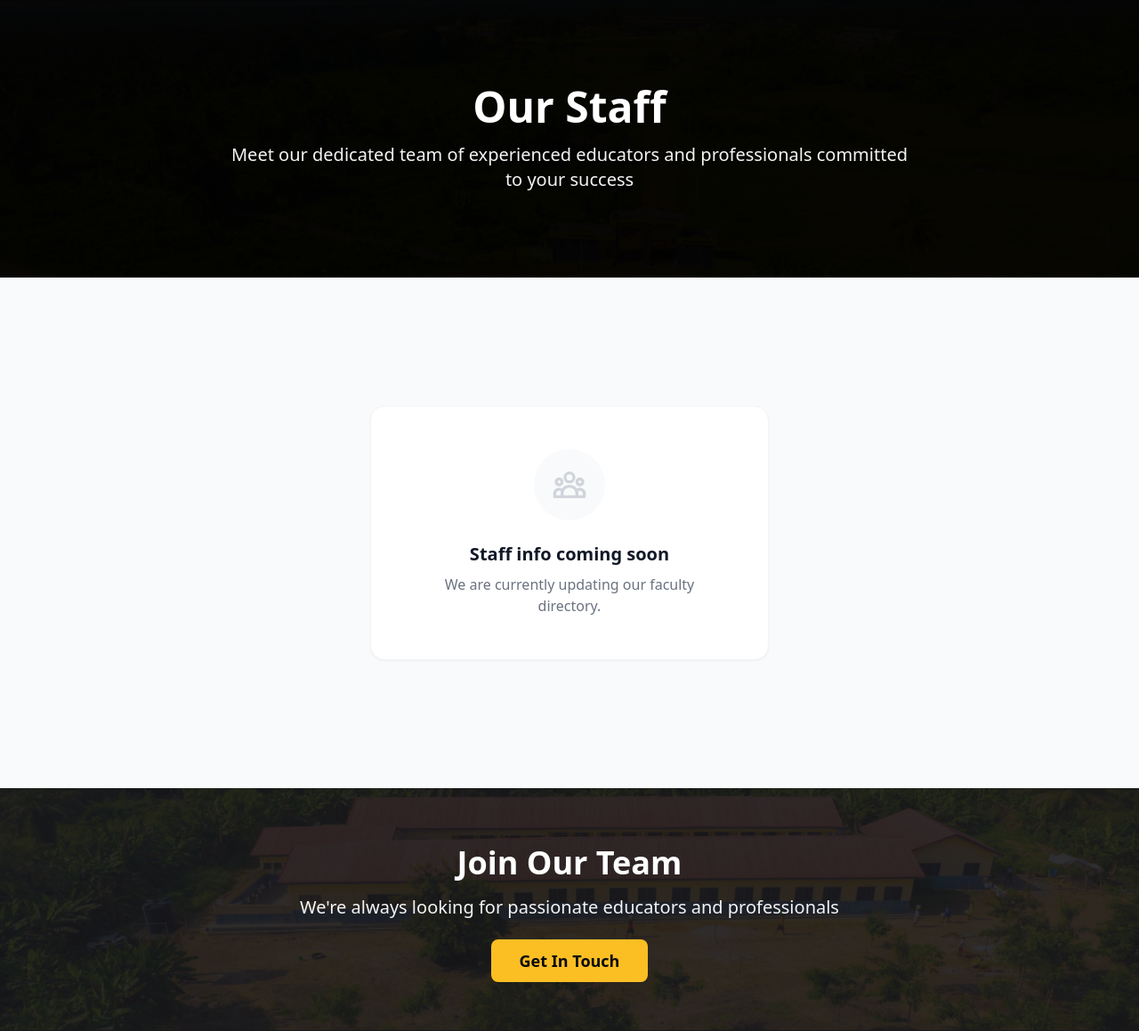
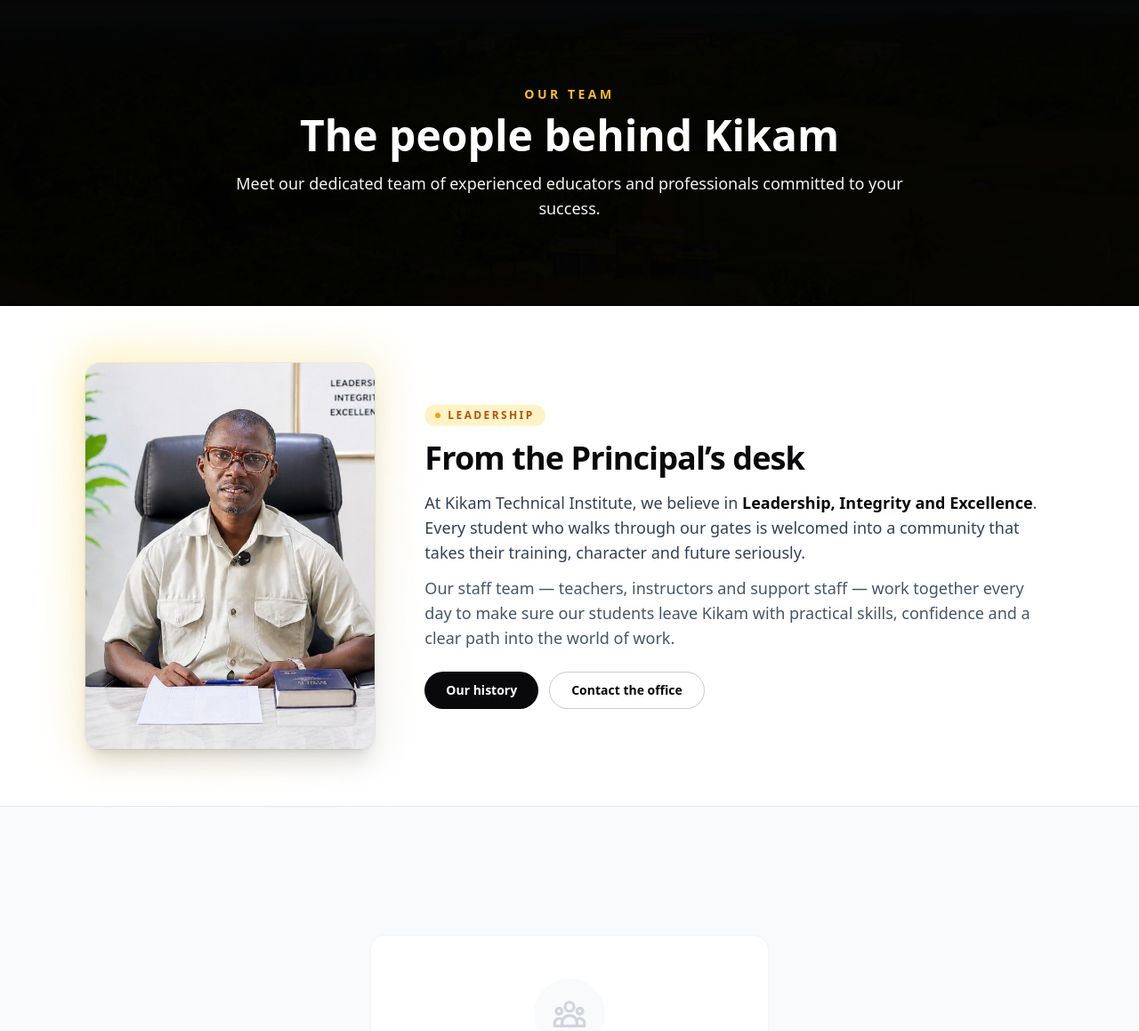
Before and after one commit to androidnega/kti, a PHP site: page /KTI/staff in a window 1280 px wide. Shown: the part 81-1240 px from the top of the page at 89% size. Run offline with PHP 8.4, Linux system fonts and the light colour scheme; some libraries are stand-ins or nearby versions.

Commit message:
Staff page: add Principal portrait feature
Compresses the supplied principal photo to a 98 KB JPEG
(public/assets/images/principal.jpg, original ~132 KB PNG) and
adds a "From the Principal's desk" feature section at the top of
the Staff page: a 3:4 portrait card on the left with a soft blurred
backdrop, and a short leadership message (Leadership · Integrity ·
Excellence) plus links to History and Contact on the right.

Co-authored-by: Cursor <cursoragent@cursor.com>

```diff
--- a/app/views/staff.php
+++ b/app/views/staff.php
@@ -1,14 +1,52 @@
 <?php ob_start(); ?>
 
 <!-- Staff Header -->
-<section class="relative bg-primary-900 text-white py-24 overflow-hidden">
+<section class="relative bg-primary-900 text-white py-20 sm:py-24 overflow-hidden">
     <div class="absolute inset-0 bg-black opacity-60 z-0"></div>
     <div class="absolute inset-0 bg-[url('<?= APP_URL ?>/assets/images/entrance.jpg')] bg-cover bg-center mix-blend-overlay z-0"></div>
     <div class="max-w-7xl mx-auto px-4 sm:px-6 lg:px-8 text-center relative z-10">
-        <h1 class="text-4xl md:text-5xl font-bold mb-4">Our Staff</h1>
-        <p class="text-xl text-primary-100 max-w-3xl mx-auto font-light">
-            Meet our dedicated team of experienced educators and professionals committed to your success
+        <p class="mb-3 text-xs sm:text-sm font-semibold uppercase tracking-[0.25em] text-accent-400">Our team</p>
+        <h1 class="text-3xl sm:text-4xl md:text-5xl font-bold mb-4 text-balance">The people behind Kikam</h1>
+        <p class="text-base sm:text-lg text-primary-100 max-w-3xl mx-auto font-light leading-relaxed">
+            Meet our dedicated team of experienced educators and professionals committed to your success.
         </p>
+    </div>
+</section>
+
+<!-- Principal Feature -->
+<section class="border-b border-slate-200 bg-white py-12 sm:py-16">
+    <div class="mx-auto max-w-6xl px-4 sm:px-6 lg:px-8">
+        <div class="grid grid-cols-1 items-center gap-8 md:grid-cols-12 md:gap-10 lg:gap-14">
+            <div class="md:col-span-5 lg:col-span-4">
+                <div class="relative mx-auto w-full max-w-xs sm:max-w-sm md:max-w-none">
+                    <div class="absolute -inset-3 hidden rounded-3xl bg-gradient-to-br from-accent-200/60 to-primary-200/40 blur-xl md:block" aria-hidden="true"></div>
+                    <div class="relative aspect-[3/4] overflow-hidden rounded-2xl bg-slate-100 shadow-xl ring-1 ring-black/5">
+                        <img src="<?= APP_URL ?>/assets/images/principal.jpg" alt="Portrait of the Principal of Kikam Technical Institute" class="h-full w-full object-cover object-center" loading="lazy" decoding="async">
+                    </div>
+                </div>
+            </div>
+            <div class="md:col-span-7 lg:col-span-8">
+                <span class="inline-flex items-center gap-2 rounded-full bg-accent-100 px-3 py-1 text-[11px] font-semibold uppercase tracking-[0.2em] text-accent-700 sm:text-xs">
+                    <span class="h-1.5 w-1.5 rounded-full bg-accent-500"></span>
+                    Leadership
+                </span>
+                <h2 class="mt-4 text-3xl font-bold leading-tight tracking-tight text-primary-900 sm:text-4xl">From the Principal’s desk</h2>
+                <p class="mt-4 text-base leading-relaxed text-slate-700 sm:text-lg">
+                    At Kikam Technical Institute, we believe in <span class="font-semibold text-primary-900">Leadership, Integrity and Excellence</span>. Every student who walks through our gates is welcomed into a community that takes their training, character and future seriously.
+                </p>
+                <p class="mt-3 text-base leading-relaxed text-slate-600 sm:text-lg">
+                    Our staff team — teachers, instructors and support staff — work together every day to make sure our students leave Kikam with practical skills, confidence and a clear path into the world of work.
+                </p>
+                <div class="mt-6 flex flex-col gap-3 sm:flex-row">
+                    <a href="<?= APP_URL ?>?url=history" class="inline-flex items-center justify-center rounded-full bg-primary-900 px-6 py-2.5 text-sm font-semibold text-white transition hover:bg-black">
+                        Our history
+                    </a>
+                    <a href="<?= APP_URL ?>?url=contact" class="inline-flex items-center justify-center rounded-full border border-primary-900/20 bg-white px-6 py-2.5 text-sm font-semibold text-primary-900 transition hover:border-primary-900/40 hover:bg-slate-50">
+                        Contact the office
+                    </a>
+                </div>
+            </div>
+        </div>
     </div>
 </section>
 
```
Also changed, not shown: public/assets/images/principal.jpg (added).
